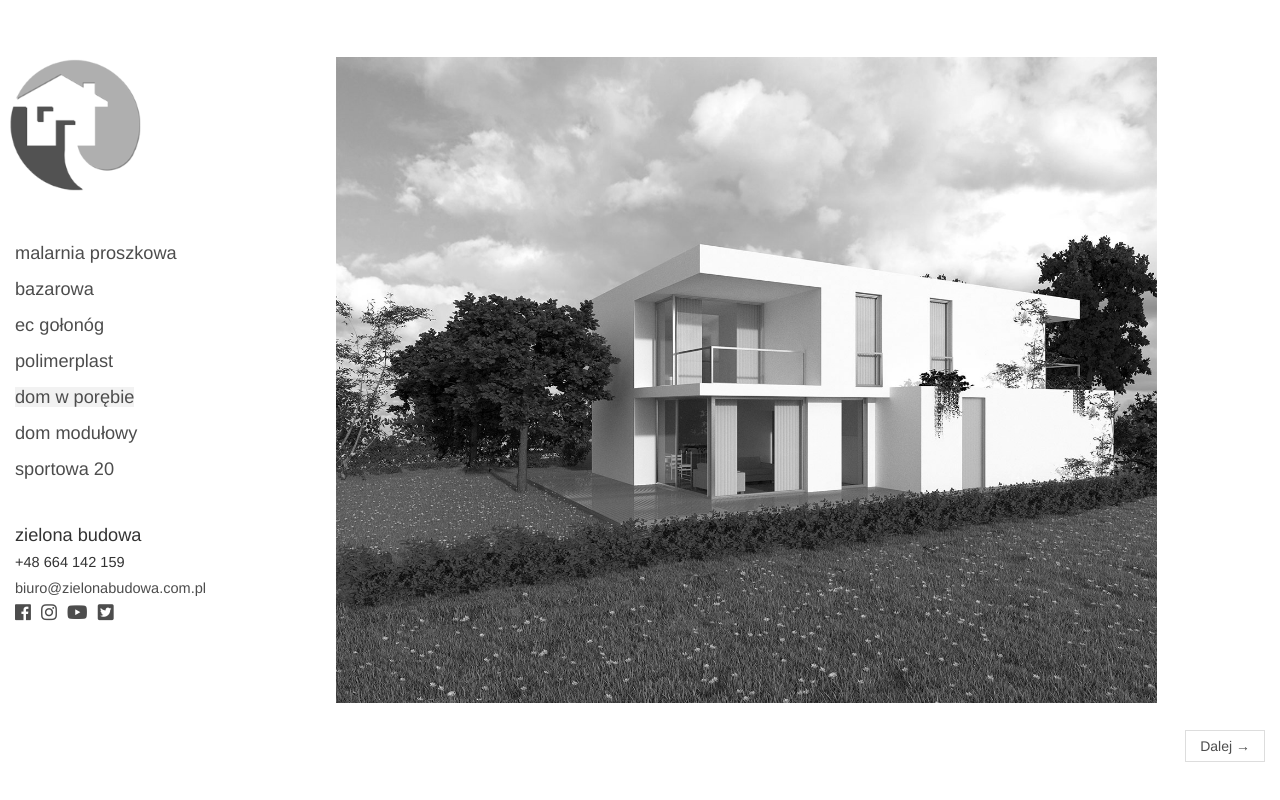
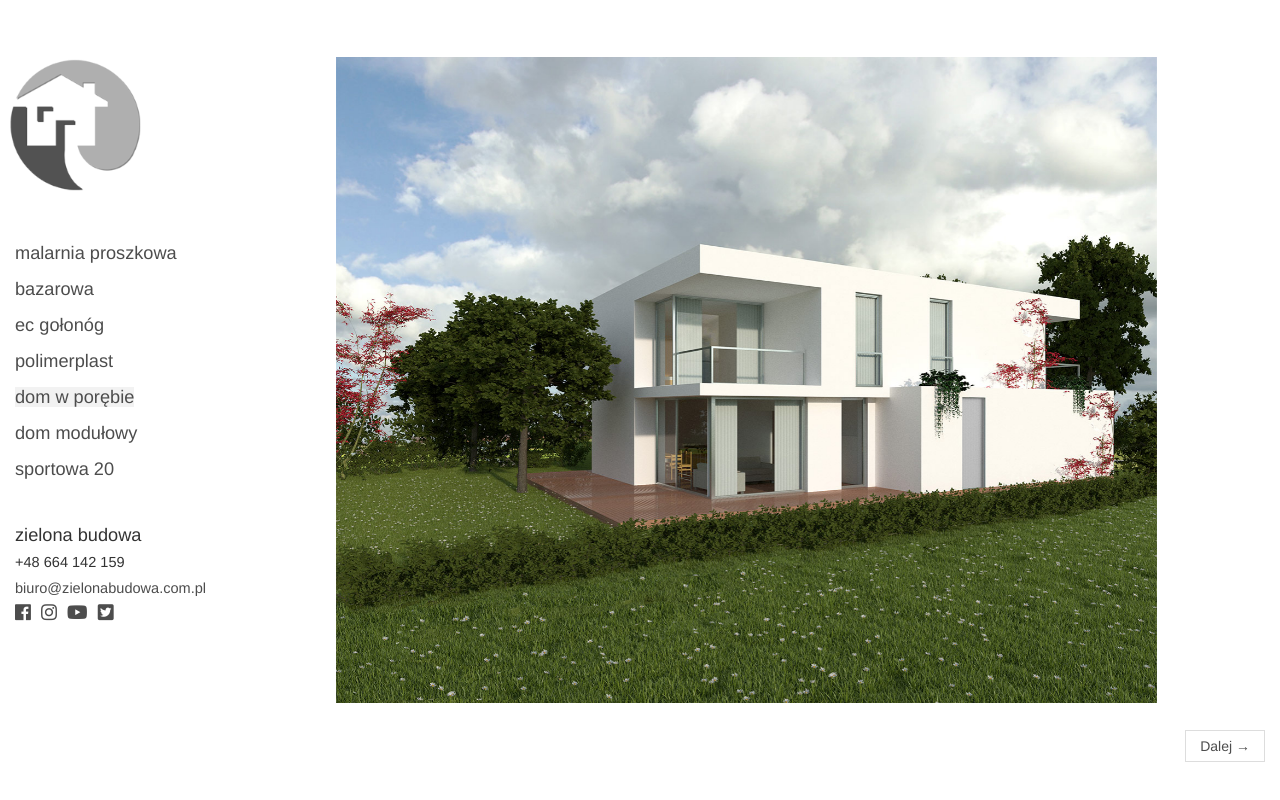
Before and after one commit to vivan-1/zielona-budowa-react, a React (Create React App) app: page /portfolio/domy/dom-poreba/1 in a window 1280 px wide. Built offline with nearby package versions, Linux system fonts and the light colour scheme.

Commit message:
modify gallery image animation

```diff
--- a/src/css/_mixins.scss
+++ b/src/css/_mixins.scss
@@ -85,7 +85,7 @@
   }
 
   animation-name: saturating;
-  animation-duration: 11s;
+  animation-duration: 7s;
   animation-timing-function: ease;
 
 }
--- a/src/css/main.css
+++ b/src/css/main.css
@@ -285,25 +285,19 @@ iframe {
   max-height: 95%;
   margin: auto !important;
   display: block;
-  filter: grayscale(100%) !important;
-  -webkit-filter: grayscale(100%) !important;
-  z-index: -9999999999999999999999999 !important;
-  -webkit-transition: all 3s ease-in-out !important;
-  -moz-transition: all 3s ease-in-out !important;
-  -o-transition: all 3s ease-in-out !important;
-  transition: all 3s ease-in-out !important; }
-  .gallery-image:hover, .text-note:hover {
-    filter: grayscale(0%) !important;
-    -webkit-filter: grayscale(0%) !important;
-    z-index: -9999999999999999999999999 !important;
-    -webkit-transition: all 3s ease-in-out !important;
-    -moz-transition: all 3s ease-in-out !important;
-    -o-transition: all 3s ease-in-out !important;
-    transition: all 3s ease-in-out !important; }
-
+  animation-name: saturating;
+  animation-duration: 7s;
+  animation-timing-function: ease; }
+@keyframes saturating {
+  from {
+    filter: grayscale(100%);
+    -webkit-filter: grayscale(100%); }
+  to {
+    filter: grayscale(0%);
+    -webkit-filter: grayscale(0%); } }
 iframe {
   animation-name: saturating;
-  animation-duration: 11s;
+  animation-duration: 7s;
   animation-timing-function: ease; }
 @keyframes saturating {
   from {
--- a/src/css/main.scss
+++ b/src/css/main.scss
@@ -405,7 +405,7 @@ iframe {
   margin: auto !important;
   display: block;
   //position: relative;
-  @include grayscale;
+  @include saturate;
 }
 
 iframe {
```
Also changed, not shown: 1 other file (tests, documents, lock files or other folders).
